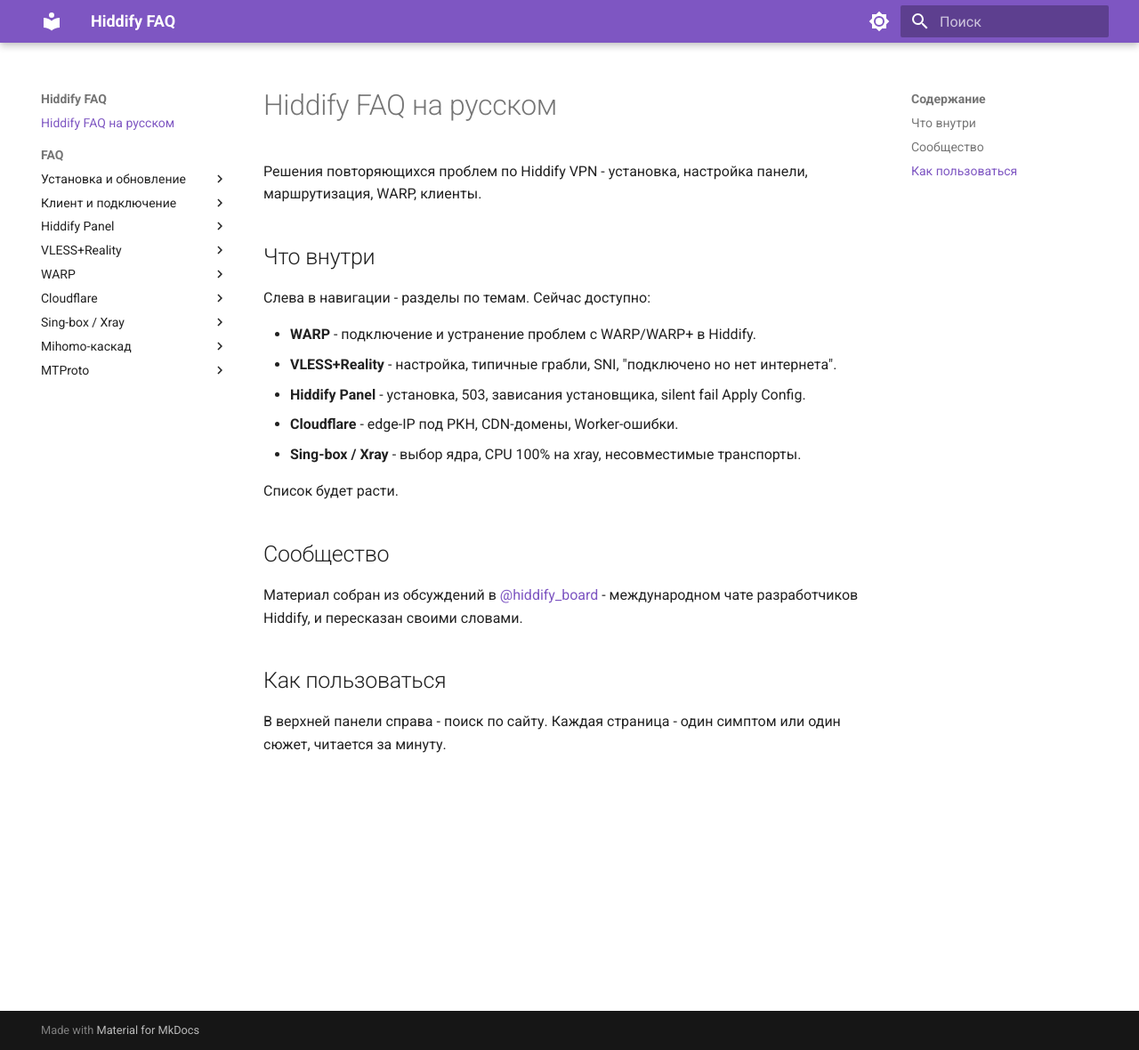
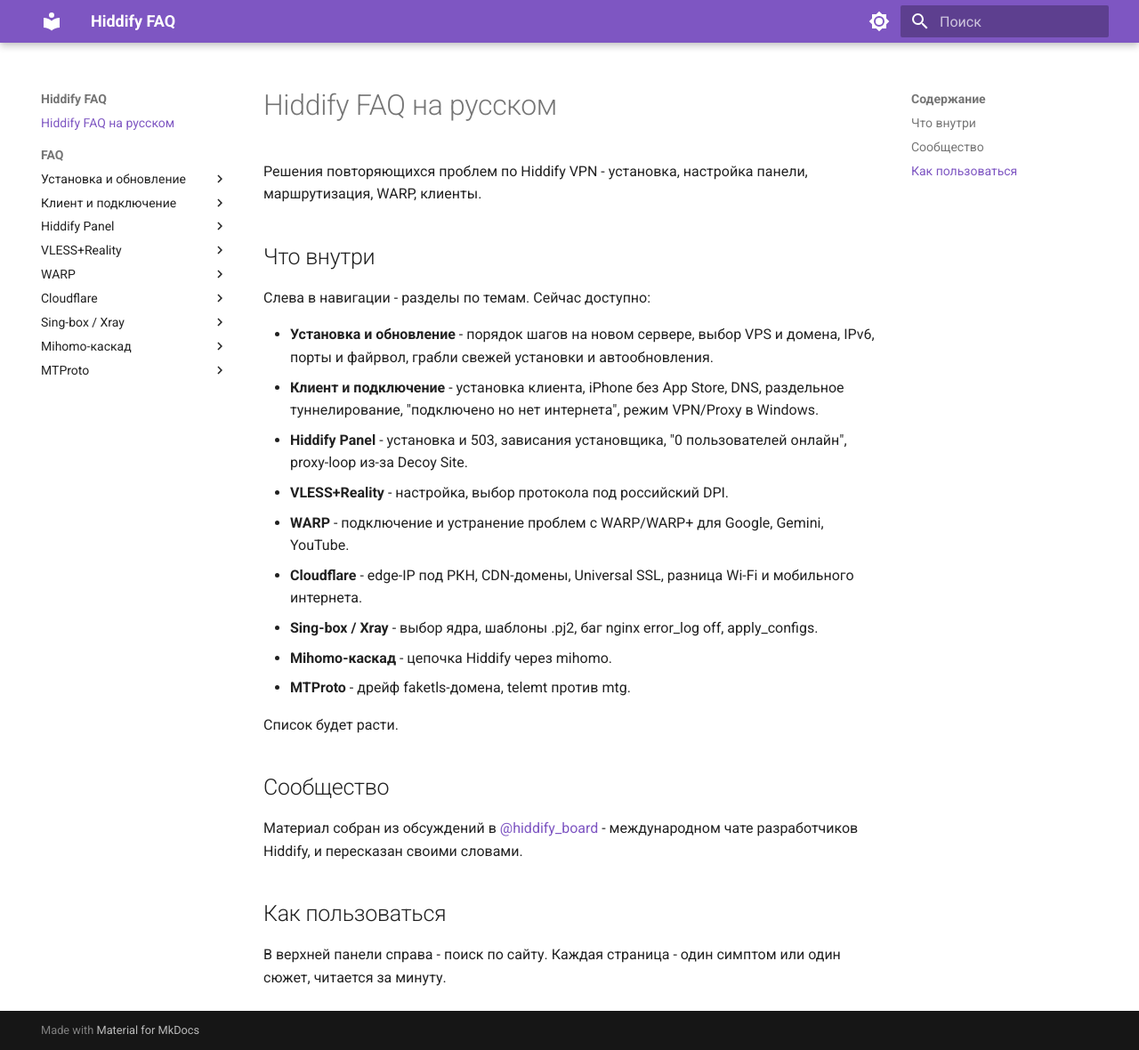
Before and after one commit to dewil/hiddify-faq, an MkDocs documentation site: the page built from docs/index.md, in a window 1280 px wide and 1180 px high. Shown: the whole window at 89% size. Built offline with MkDocs 1.6.1 and Material for MkDocs 9.7.7, drawn with Linux system fonts in a browser that asks for light colours.

Commit message:
index: дополнить "Что внутри" - все 9 разделов навигации

```diff
--- a/docs/index.md
+++ b/docs/index.md
@@ -6,11 +6,15 @@
 
 Слева в навигации - разделы по темам. Сейчас доступно:
 
-- **WARP** - подключение и устранение проблем с WARP/WARP+ в Hiddify.
-- **VLESS+Reality** - настройка, типичные грабли, SNI, "подключено но нет интернета".
-- **Hiddify Panel** - установка, 503, зависания установщика, silent fail Apply Config.
-- **Cloudflare** - edge-IP под РКН, CDN-домены, Worker-ошибки.
-- **Sing-box / Xray** - выбор ядра, CPU 100% на xray, несовместимые транспорты.
+- **Установка и обновление** - порядок шагов на новом сервере, выбор VPS и домена, IPv6, порты и файрвол, грабли свежей установки и автообновления.
+- **Клиент и подключение** - установка клиента, iPhone без App Store, DNS, раздельное туннелирование, "подключено но нет интернета", режим VPN/Proxy в Windows.
+- **Hiddify Panel** - установка и 503, зависания установщика, "0 пользователей онлайн", proxy-loop из-за Decoy Site.
+- **VLESS+Reality** - настройка, выбор протокола под российский DPI.
+- **WARP** - подключение и устранение проблем с WARP/WARP+ для Google, Gemini, YouTube.
+- **Cloudflare** - edge-IP под РКН, CDN-домены, Universal SSL, разница Wi-Fi и мобильного интернета.
+- **Sing-box / Xray** - выбор ядра, шаблоны .pj2, баг nginx error_log off, apply_configs.
+- **Mihomo-каскад** - цепочка Hiddify через mihomo.
+- **MTProto** - дрейф faketls-домена, telemt против mtg.
 
 Список будет расти.
 
```
